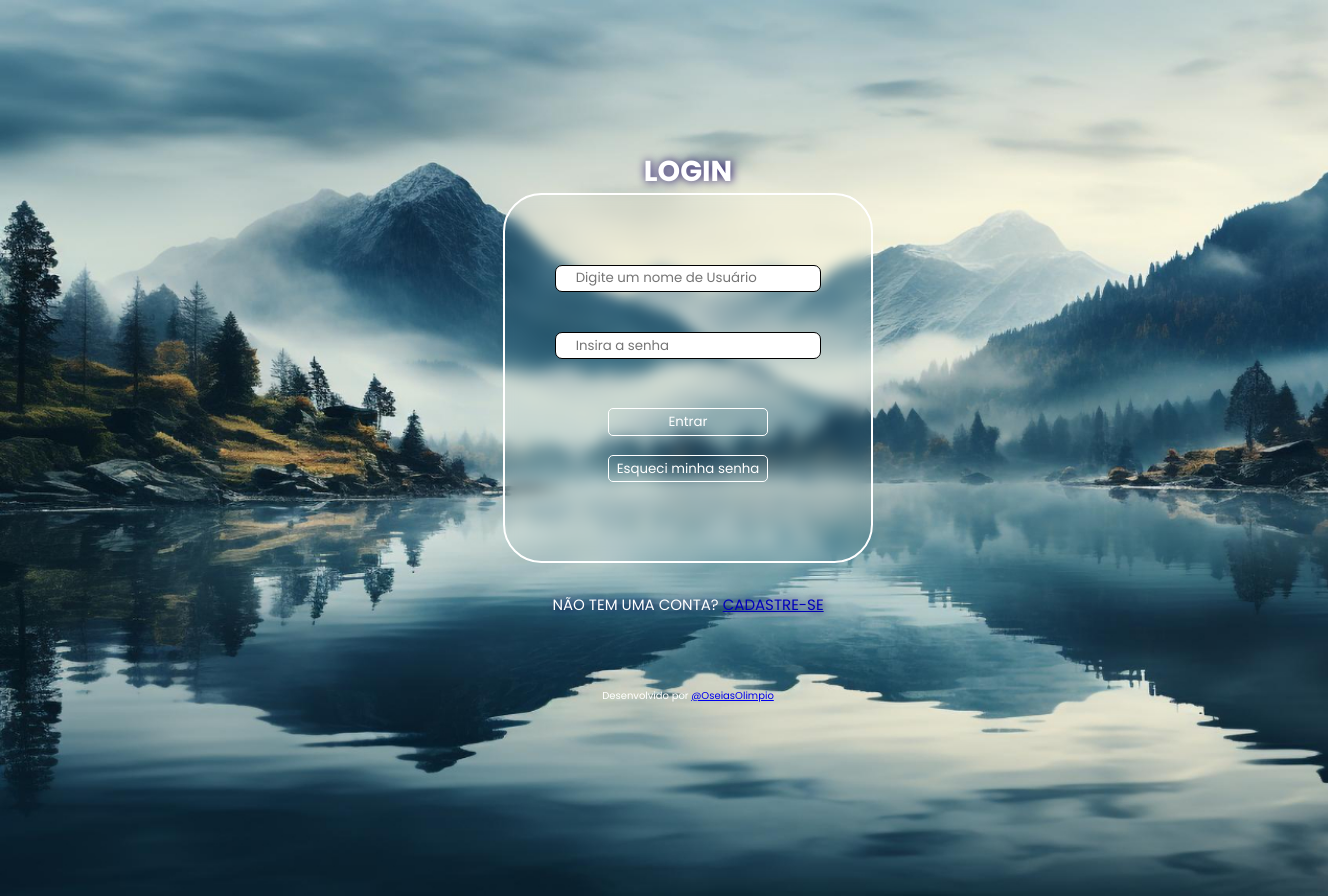
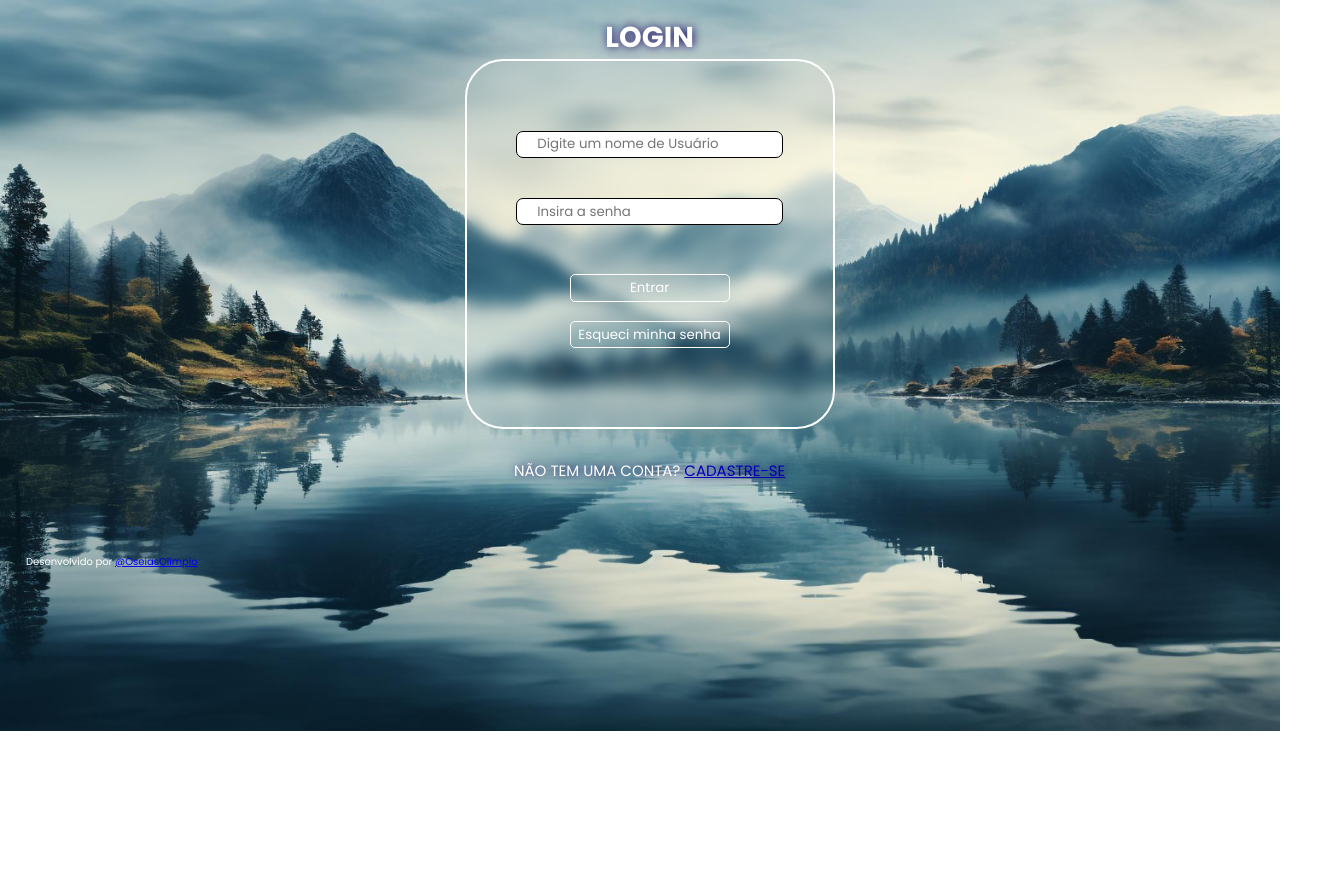
Before and after one commit to OseiasOlimpio/LoginPage, a website built with Vite: page index.html in a window 1280 px wide. Shown: the whole page, 1328 px wide, since content can reach past the window. After the commit the page ends 800 px from the top, so only its background shows below. Built offline with nearby package versions, Linux system fonts and the light colour scheme.

Commit message:
Update style.css

```diff
--- a/style.css
+++ b/style.css
@@ -6,17 +6,18 @@
 	font-family: 'Poppins', sans-serif;
 }
 body{
-	display: flex;
 	flex-direction: column;
     	align-items: center;
     	justify-content: center;
     	background-image: url(img/60423.jpg);
     	background-size: cover;
     	background-repeat: no-repeat;
-	width: 100vw;
-	height: 100vh;
-	margin: 3em;
+    	width: 99%;
+    	height: 99%;
+    	margin: 1rem;
     	z-index: -2;
+    	flex-wrap: wrap;
+    	align-content: center;
 }
 .cadastro{
 	display: flex;
```
Lines whose indentation alone changed are shown as unchanged.
